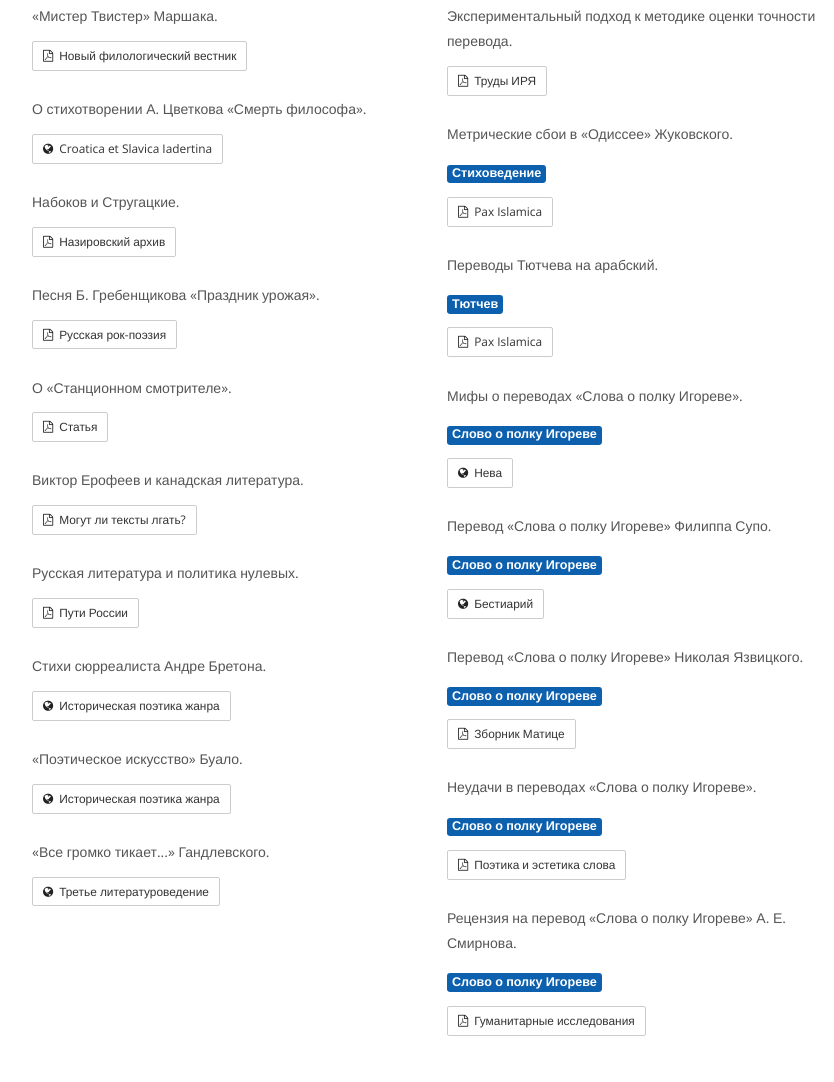
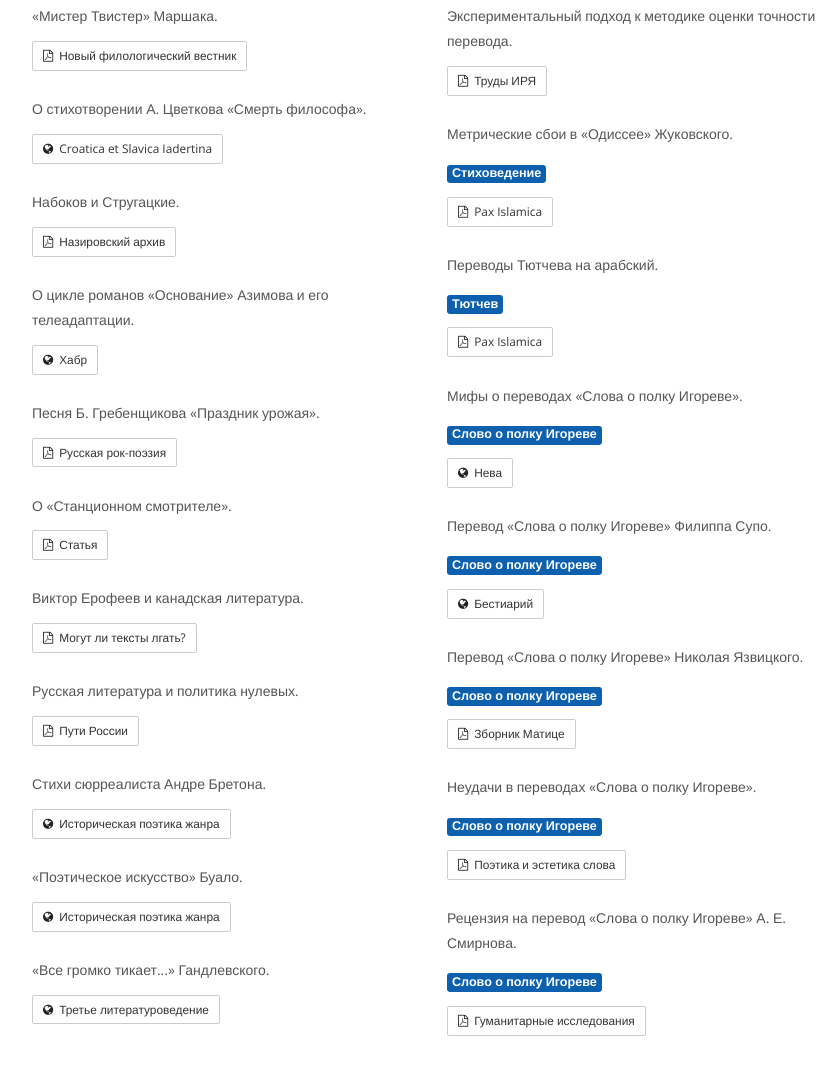
Before and after one commit to nevmenandr/nevmenandr.github.io, a plain HTML site: page index.html in a window 1280 px wide. Shown: the part 4553-5635 px from the top of the page, without its empty margins (208-1042 px from the left). Drawn offline with nearby package versions, Linux system fonts and the light colour scheme.

Commit message:
article about Foundation added

```diff
--- a/index.html
+++ b/index.html
@@ -934,6 +934,17 @@
 
 <br/>
 
+<p>О цикле романов «Основание» Азимова и его телеадаптации.</p>
+<footer>
+    <div class="btn-group">
+        <a href="https://habr.com/ru/articles/761674/" target="_blank" class="btn btn-default btn-sm">
+            <span class="fa fa-globe"></span><span>Хабр</span>
+        </a>
+    </div>
+</footer>
+
+<br/>
+
 <p>Песня Б. Гребенщикова &laquo;Праздник урожая&raquo;.</p>
 <footer>
     <div class="btn-group">
```
